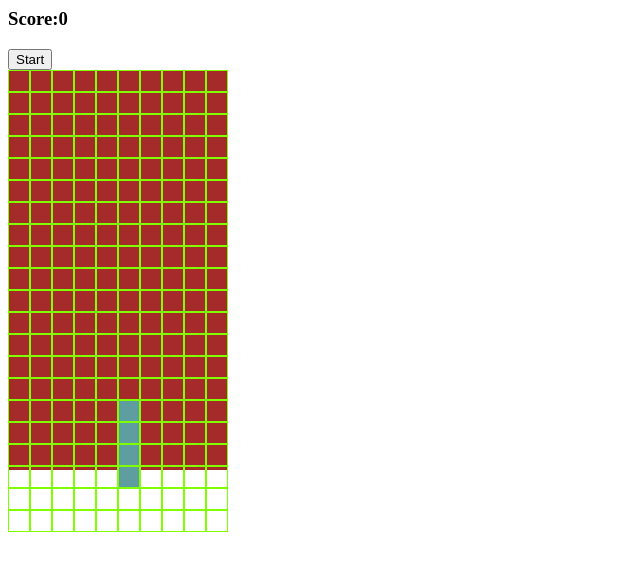
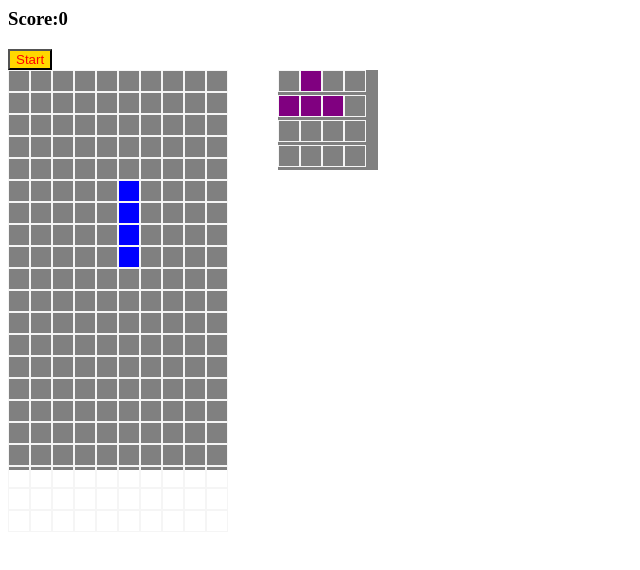
Before and after one commit to robsonvpires/tetris_JS, a plain HTML site: page index.html in a window 1280 px wide. Both pictures are taken after a click on the button "Start". Shown: the whole page, without its empty margins (0-640 px from the left). Drawn offline with Linux system fonts and the light colour scheme.

Commit message:
Add files via upload
SCORE functional
PREVIEW OF NEXT BLOCK functional
GAME OVER partially functional
ROTATION of blocks functional

```diff
--- a/app.js
+++ b/app.js
@@ -1,10 +1,20 @@
 document.addEventListener('DOMContentLoaded',() =>{
 const grid = document.querySelector('.grid')
 let squares = Array.from(document.querySelectorAll('.grid div'))
-const ScoreDisplay = document.querySelector('#score')
+const scoreDisplay = document.querySelector('#score')
 const StartBtn = document.querySelector('#start-button')
 const width = 10
-
+let nextRandom = 0
+let timerId
+let score = 0
+//adicionar cores
+const colors = [
+    'orange',
+    'red',
+    'purple',
+    'yellow',
+    'blue',
+]
 //Tetrominoes blocos
 const lTetromino = [
     [1, width+1, width*2+1, 2],
@@ -54,17 +64,19 @@ let current = theTetrominoes[random][currentRotation]
 function draw(){
     current.forEach(index => {
         squares[currentPosition + index].classList.add('tetromino')
+        squares[currentPosition + index].style.backgroundColor = colors[random]
     })
 }
 
 //apaga o bloco
 function unDraw(){
     current.forEach(index => {
-        squares[currentPosition +index].classList.remove('tetromino')
+        squares[currentPosition + index].classList.remove('tetromino')
+        squares[currentPosition + index].style.backgroundColor = ''
     })
 }
 //faz bloco se mover 2x por segundo
-timerId = setInterval(moveDown, 500)
+//timerId = setInterval(moveDown, 500)
 
 //direcionar funcoes para keycodes
 function control(e){
@@ -75,7 +87,7 @@ function control(e){
     }else if(e.keyCode == 39){
         moveRight()
     }else if (e.keyCode == 40){
-        //move pra baixo
+        moveDown()
     }
 
 }
@@ -94,10 +106,14 @@ function freeze(){
     if(current.some(index => squares[currentPosition + index + width].classList.contains('taken'))){
         current.forEach(index => squares[currentPosition + index].classList.add('taken'))
         //faz um novo bloco cair
-        random = Math.floor(Math.random() * theTetrominoes.length)
+        random = nextRandom
+        nextRandom = Math.floor(Math.random() * theTetrominoes.length)
         current = theTetrominoes[random][currentRotation]
         currentPosition = 4
         draw()
+        displayShape()
+        addScore()
+        gameOver()
     }
 }
 
@@ -139,4 +155,79 @@ function rotate(){
     draw()
 }
 
+//mostrar proximo bloco
+const displaySquares = document.querySelectorAll('.mini-grid div')
+const displayWidth = 4
+let displayIndex = 0
+
+//bloco sem rotacao
+const upNextTetrominoes = [
+    [1, displayWidth+1, displayWidth*2+1, 2], //lTetromino
+    [0, displayWidth, displayWidth+1, displayWidth*2+1], //zTetromino
+    [1, displayWidth, displayWidth+1, displayWidth+2], //tTetromino
+    [0, 1, displayWidth, displayWidth+1], //oTetromino
+    [1, displayWidth+1, displayWidth*2+1, displayWidth*3+1] //iTetromino
+  ]
+
+  //mostrar o bloco no minigrid
+  function displayShape(){
+      displaySquares.forEach(square => {
+          square.classList.remove('tetromino')
+          square.style.backgroundColor = ''
+      })
+      upNextTetrominoes[nextRandom].forEach( index => {
+        displaySquares[displayIndex + index].classList.add('tetromino')
+        displaySquares[displayIndex + index].style.backgroundColor = colors[nextRandom]
+      })
+  }
+
+//adicionar funcionaliade dos botoes START
+StartBtn.addEventListener('click', () => {
+    if(timerId){
+        clearInterval(timerId)
+        timerId = null
+    }else{
+        draw()
+        timerId = setInterval(moveDown, 500)
+        nextRandom = Math.floor(Math.random() * theTetrominoes.length)
+        displayShape()
+    }
 })
+
+//adiciona score e remove do grid divs completados
+function addScore(){
+    for(let i =0;i<199;i+=width){
+        const row = [i,i+1,i+2,i+3,i+4,i+5,i+6,i+7,i+8,i+9]
+
+        if(row.every(index => squares[index].classList.contains('taken'))){
+            score += 10
+            scoreDisplay.innerHTML = score
+            row.forEach(index => {
+                squares[index].classList.remove('taken')
+                squares[index].classList.remove('tetromino')
+                squares[index].style.backgroundColor = ''
+               })
+               const squaresRemoved = squares.splice(i,width)
+               squares = squaresRemoved.concat(squares)
+               squares.forEach(cell => grid.appendChild(cell))
+            }
+    }
+}
+//game over
+function gameOver(){
+    if(current.some(index => squares[currentPosition + index].classList.contains('taken'))){
+        scoreDisplay.innerHTML = 'end'
+        clearInterval(timerId)
+    }
+}
+
+
+
+
+
+
+
+
+
+
+})
--- a/index.html
+++ b/index.html
@@ -224,6 +224,25 @@
             <div class="taken"></div>
             <div class="taken"></div>
         </div>
+    <div class="mini-grid">
+        <div></div>
+        <div></div>
+        <div></div>
+        <div></div>
+        <div></div>
+        <div></div>
+        <div></div>
+        <div></div>
+        <div></div>
+        <div></div>
+        <div></div>
+        <div></div>
+        <div></div>
+        <div></div>
+        <div></div>
+        <div></div>
     </div>
+</div>
+
     </body>
 </html>
--- a/style.css
+++ b/style.css
@@ -3,16 +3,43 @@
     height: 400px;
     display: flex;
     flex-wrap: wrap;
-    background-color: brown;
+    background-color: grey;
+}
+.container{
+    display: flex;
+}
+#start-button{
+    font: FR73;
+    background-color: gold;
+    color:red;
+}
+#start-button:hover{
+    color:gold;
+    background-color: red;
 }
 .grid div{
     height: 20px;
     width: 20px;
     border-style: solid;
-    border-color: chartreuse;
+    border-color: whitesmoke;
     border-width: 1px 1px 1px 1px;
 
 }
 .tetromino{
     background-color: cadetblue;
 }
+.mini-grid{
+    margin-left: 50px;
+    width:100px;
+    height: 100px;
+    display: flex;
+    flex-wrap: wrap;
+    background-color: gray;
+}
+.mini-grid div{
+    height: 20px;
+    width: 20px;
+    border-style: solid;
+    border-color: whitesmoke;
+    border-width: 1px 1px 1px 1px;
+}
```
